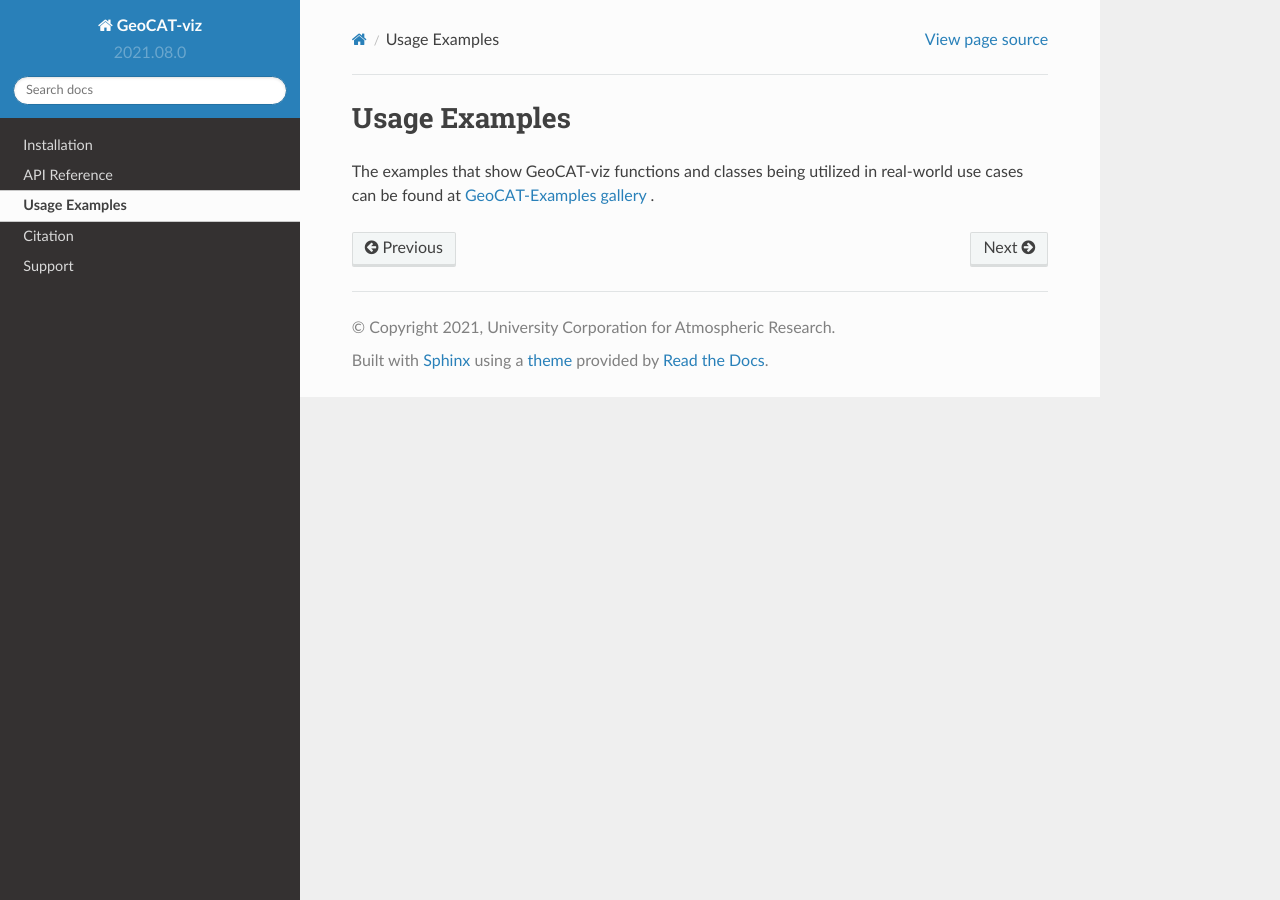
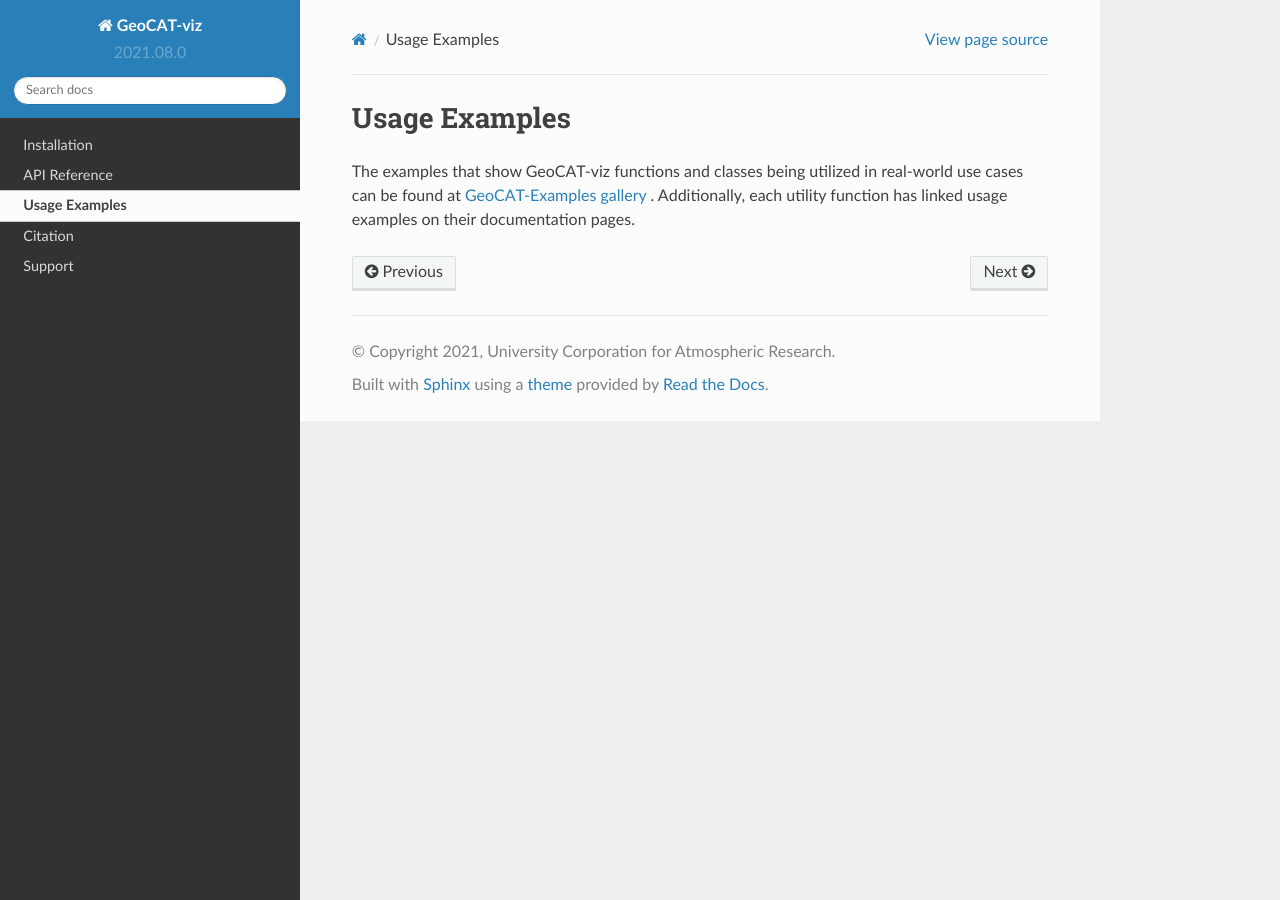
Before and after one commit to NCAR/geocat-viz, a Sphinx documentation site: the page built from docs/examples.rst, in a window 1280 px wide. Built offline with Sphinx 7.4.7 and the Read the Docs theme 2.0.0, drawn with Linux system fonts in a browser that asks for light colours.

```diff
--- a/docs/api.rst
+++ b/docs/api.rst
@@ -7,4 +7,4 @@ API Reference
 
    user_api/index.rst
 
-   internal_api/index.rst
+..   internal_api/index.rst
--- a/docs/citation.rst
+++ b/docs/citation.rst
@@ -10,7 +10,7 @@ Cite GeoCAT-viz using the following text:
 Geoscience Community Analysis Toolkit (GeoCAT-viz version \<version\>) [Software].
 Boulder, CO: UCAR/NCAR - Computational and Informational System Lab. doi:10.5065/A8PP-4358.**
 
-Update the GeoCAT-comp version and year as appropriate. For example:
+Update the GeoCAT-viz version and year as appropriate. For example:
 
 **Visualization & Analysis Systems Technologies. (2021).
 Geoscience Community Analysis Toolkit (GeoCAT-viz version 2021.08.0) [Software].
--- a/docs/examples.rst
+++ b/docs/examples.rst
@@ -4,14 +4,4 @@ Usage Examples
 The examples that show GeoCAT-viz functions  and classes being utilized in real-world use
 cases can be found at `GeoCAT-Examples gallery
 <https://geocat-examples.readthedocs.io/en/latest/gallery-geocat-comp/index.html>`_
-.
-
-..
-    Specific usage examples from GeoCAT-Examples that utilitze GeoCAT-viz are
-    listed below.
-
-    Contour Usages
-    --------------
-
-    Taylor Diagram Usages
-    ---------------------
+. Additionally, each utility function has linked usage examples on their documentation pages.
```
